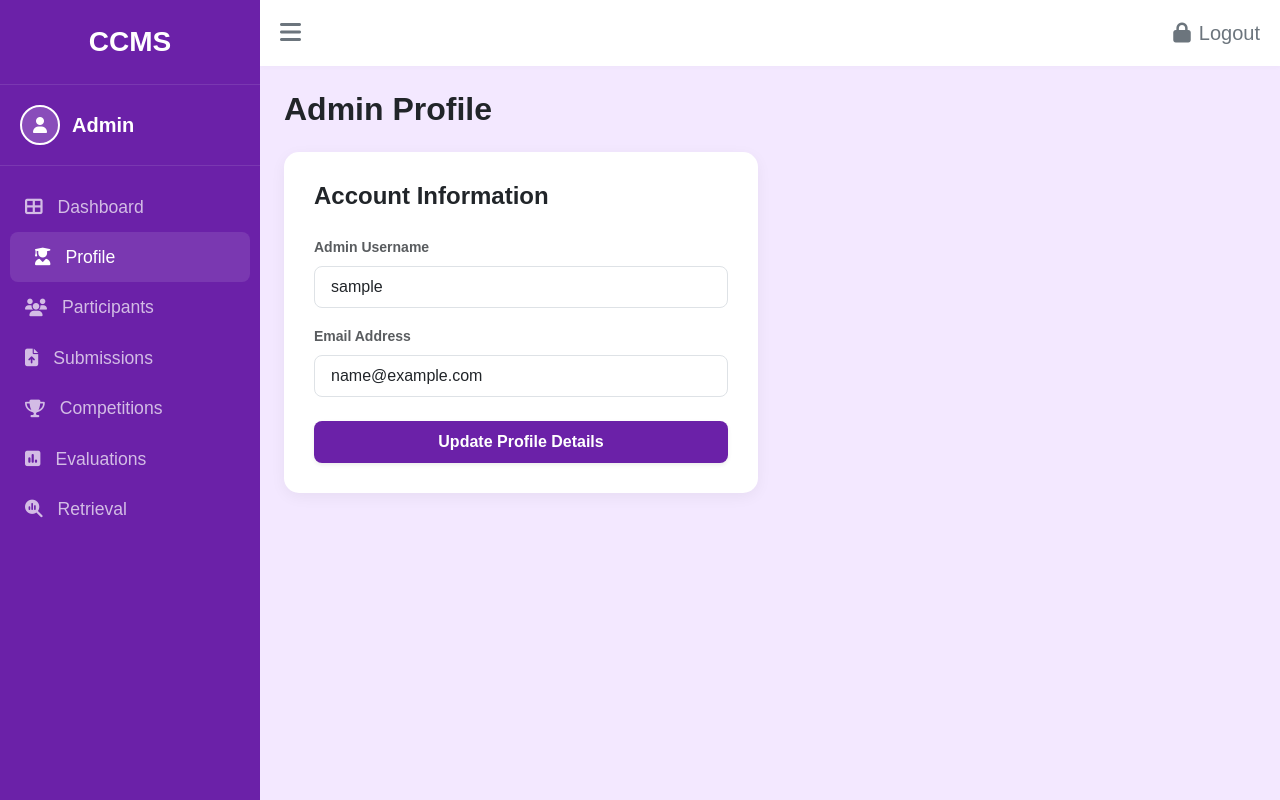
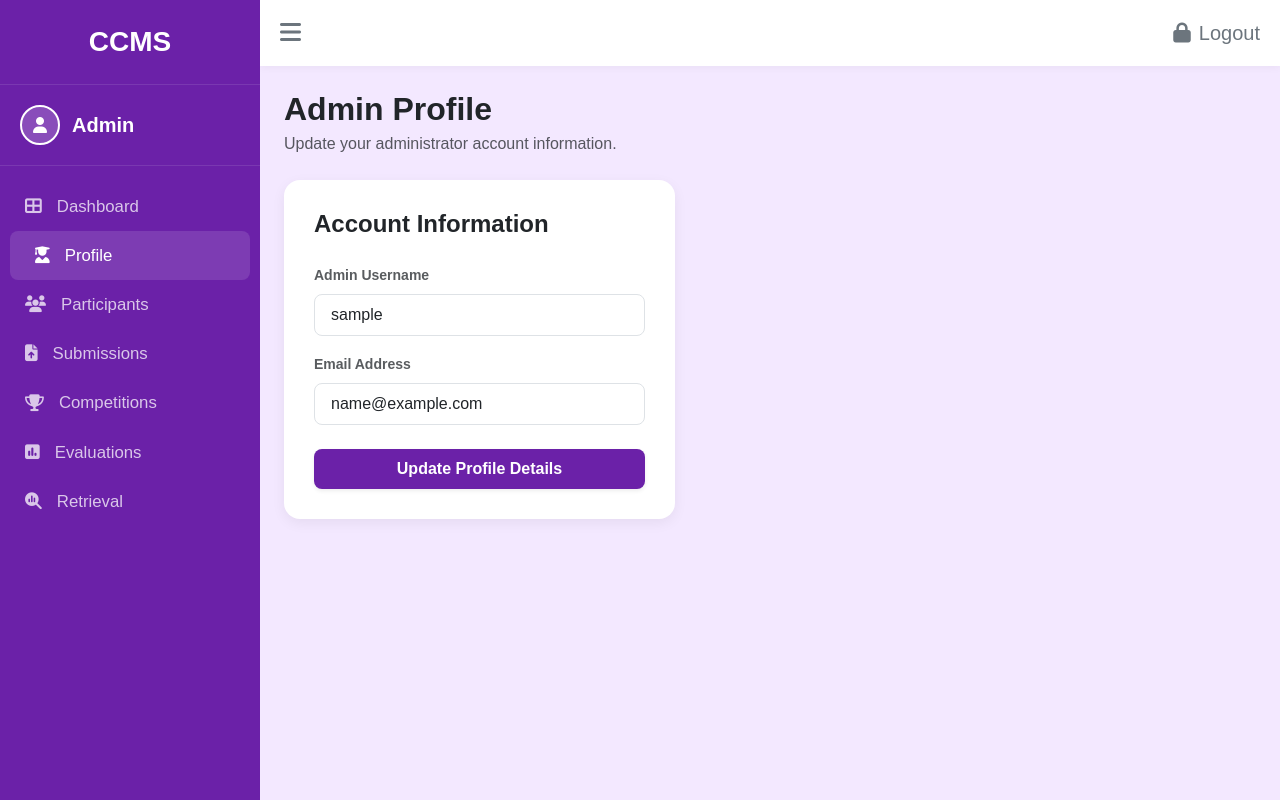
Before and after one commit to Khurraizy77/GR01, a PHP site: page /profileadmin.php in a window 1280 px wide. Run offline with PHP 8.4, Linux system fonts and the light colour scheme; the visitor is signed in with stand-in values (Sample User, id 1); some libraries are stand-ins or nearby versions.

Commit message:
profileadmin.php

```diff
--- a/profileadmin.php
+++ b/profileadmin.php
@@ -12,14 +12,19 @@ $admin_id = $_SESSION['admin_id'];
 $success_msg = "";
 $error_msg = "";
 
-if (($_SERVER["REQUEST_METHOD"] ?? "GET") == "POST") {
-    $username = trim($_POST['username']);
-    $email = trim($_POST['email']);
+if (($_SERVER["REQUEST_METHOD"] ?? "GET") === "POST") {
+    $username = trim($_POST['username'] ?? '');
+    $email = trim($_POST['email'] ?? '');
 
     if (!empty($username) && !empty($email)) {
         try {
             $query = "UPDATE admins SET username = ?, email = ? WHERE admin_id = ?";
             $stmt = mysqli_prepare($conn, $query);
+
+            if (!$stmt) {
+                throw new Exception("Failed to prepare profile update query.");
+            }
+
             mysqli_stmt_bind_param($stmt, "ssi", $username, $email, $admin_id);
 
             if (mysqli_stmt_execute($stmt)) {
@@ -29,14 +34,19 @@ if (($_SERVER["REQUEST_METHOD"] ?? "GET") == "POST") {
             } else {
                 $error_msg = "Failed to update profile. Please try again.";
             }
+
             mysqli_stmt_close($stmt);
-        } catch (mysqli_sql_exception $e) {
-            $error_msg = "Database Error: " . $e->getMessage();
+        } catch (Throwable $e) {
+            error_log("Admin Profile Update Error: " . $e->getMessage());
+            $error_msg = "A system error occurred. Please try again later.";
         }
     } else {
         $error_msg = "All fields are required.";
     }
 }
+
+$admin_username = $_SESSION['admin_username'] ?? '';
+$admin_email = $_SESSION['admin_email'] ?? '';
 ?>
 <!DOCTYPE html>
 <html lang="en">
@@ -44,25 +54,134 @@ if (($_SERVER["REQUEST_METHOD"] ?? "GET") == "POST") {
     <meta charset="UTF-8">
     <meta name="viewport" content="width=device-width, initial-scale=1.0">
     <title>Admin Profile - CCMS</title>
-    <link rel="stylesheet" href="css/bootstrap.min.css">
-    <link rel="stylesheet" href="https://cdnjs.cloudflare.com/ajax/libs/font-awesome/6.4.0/css/all.min.css">
+
+    <link href="https://cdn.jsdelivr.net/npm/bootstrap@5.3.3/dist/css/bootstrap.min.css" rel="stylesheet">
+    <link href="https://cdnjs.cloudflare.com/ajax/libs/font-awesome/6.5.2/css/all.min.css" rel="stylesheet">
+    <link rel="stylesheet" href="./css/app.css">
+
     <style>
-        body, html { height: 100%; background-color: #f3e8ff; font-family: sans-serif; overflow-x: hidden; }
-        .wrapper { display: flex; width: 100%; align-items: stretch; height: 100vh; }
-        #sidebar { min-width: 260px; max-width: 260px; background-color: #6b21a8; color: #fff; transition: all 0.3s; display: flex; flex-direction: column; justify-content: space-between; }
-        #sidebar.active { margin-left: -260px; }
-        .sidebar-header { padding: 25px; text-align: center; border-bottom: 1px solid rgba(255,255,255,0.1); }
-        .admin-profile { padding: 20px; border-bottom: 1px solid rgba(255,255,255,0.1); display: flex; align-items: center; gap: 12px; }
-        .admin-avatar { width: 40px; height: 40px; border-radius: 50%; border: 2px solid white; display: flex; align-items: center; justify-content: center; background: rgba(255,255,255,0.2); }
-        #sidebar ul a { color: rgba(255,255,255,0.7); text-decoration: none; display: flex; align-items: center; gap: 15px; font-size: 1.1rem; padding: 12px 25px; transition: 0.2s; }
-        #sidebar ul a:hover, #sidebar ul a.active { color: #fff; background: rgba(255, 255, 255, 0.1); border-radius: 8px; margin: 0 10px; }
-        #content { width: 100%; overflow-y: auto; }
-        .navbar-custom { background-color: #fff; box-shadow: 0 2px 4px rgba(0,0,0,0.02); padding: 15px 20px; }
-        .profile-card { border: none; border-radius: 15px; background: #fff; box-shadow: 0 4px 15px rgba(0,0,0,0.05); padding: 30px; }
-        .btn-purple { background-color: #6b21a8; color: white; border-radius: 8px; font-weight: bold; }
-        .btn-purple:hover { background-color: #581c87; color: white; }
+        body, html {
+            min-height: 100%;
+            background-color: #f3e8ff;
+            font-family: Arial, sans-serif;
+            overflow-x: hidden;
+        }
+
+        .wrapper {
+            display: flex;
+            width: 100%;
+            min-height: 100vh;
+        }
+
+        #sidebar {
+            min-width: 260px;
+            max-width: 260px;
+            background-color: #6b21a8;
+            color: #fff;
+            transition: all 0.3s;
+            display: flex;
+            flex-direction: column;
+            justify-content: space-between;
+        }
+
+        #sidebar.active {
+            margin-left: -260px;
+        }
+
+        .sidebar-header {
+            padding: 25px;
+            text-align: center;
+            border-bottom: 1px solid rgba(255,255,255,0.1);
+        }
+
+        .admin-profile {
+            padding: 20px;
+            border-bottom: 1px solid rgba(255,255,255,0.1);
+            display: flex;
+            align-items: center;
+            gap: 12px;
+        }
+
+        .admin-avatar {
+            width: 40px;
+            height: 40px;
+            border-radius: 50%;
+            border: 2px solid white;
+            display: flex;
+            align-items: center;
+            justify-content: center;
+            background: rgba(255,255,255,0.2);
+        }
+
+        #sidebar ul a {
+            color: rgba(255,255,255,0.75);
+            text-decoration: none;
+            display: flex;
+            align-items: center;
+            gap: 15px;
+            font-size: 1.05rem;
+            padding: 12px 25px;
+            transition: 0.2s;
+        }
+
+        #sidebar ul a:hover,
+        #sidebar ul a.active {
+            color: #fff;
+            background: rgba(255,255,255,0.12);
+            border-radius: 8px;
+            margin: 0 10px;
+        }
+
+        #content {
+            flex: 1;
+            overflow-y: auto;
+        }
+
+        .navbar-custom {
+            background-color: #fff;
+            box-shadow: 0 2px 8px rgba(0,0,0,0.04);
+            padding: 15px 20px;
+        }
+
+        .profile-card {
+            border: none;
+            border-radius: 16px;
+            background: #fff;
+            box-shadow: 0 4px 14px rgba(0,0,0,0.06);
+            padding: 30px;
+        }
+
+        .btn-purple {
+            background-color: #6b21a8;
+            color: white;
+            border-radius: 8px;
+            font-weight: 700;
+            border: none;
+        }
+
+        .btn-purple:hover {
+            background-color: #581c87;
+            color: white;
+        }
+
+        .form-control:focus {
+            border-color: #8b5cf6;
+            box-shadow: 0 0 0 0.2rem rgba(139,92,246,0.15);
+        }
+
+        @media (max-width: 768px) {
+            #sidebar {
+                margin-left: -260px;
+                position: fixed;
+                min-height: 100vh;
+                z-index: 999;
+            }
+
+            #sidebar.active {
+                margin-left: 0;
+            }
+        }
     </style>
-    <link rel="stylesheet" href="css/app.css">
 </head>
 <body>
 
@@ -78,39 +197,65 @@ if (($_SERVER["REQUEST_METHOD"] ?? "GET") == "POST") {
             <button type="button" id="sidebarCollapse" class="btn p-0 border-0 fs-4 text-secondary">
                 <i class="fa-solid fa-bars"></i>
             </button>
+
             <a href="logout.php" class="text-secondary text-decoration-none d-flex align-items-center gap-2 fs-5">
                 <i class="fa-solid fa-lock"></i> Logout
             </a>
         </nav>
 
         <div class="container-fluid p-4">
-            <h2 class="fw-bold text-dark mb-4">Admin Profile</h2>
+            <h2 class="fw-bold text-dark mb-1">Admin Profile</h2>
+            <p class="text-muted mb-4">Update your administrator account information.</p>
 
             <div class="row">
-                <div class="col-md-6">
+                <div class="col-md-6 col-lg-5">
                     <div class="card profile-card">
                         <h4 class="fw-bold text-dark mb-4">Account Information</h4>
 
-                        <?php if(!empty($success_msg)): ?>
-                            <div class="alert alert-success p-2 small"><?php echo $success_msg; ?></div>
+                        <?php if (!empty($success_msg)): ?>
+                            <div class="alert alert-success p-2 small">
+                                <?php echo htmlspecialchars($success_msg); ?>
+                            </div>
                         <?php endif; ?>
 
-                        <?php if(!empty($error_msg)): ?>
-                            <div class="alert alert-danger p-2 small"><?php echo $error_msg; ?></div>
+                        <?php if (!empty($error_msg)): ?>
+                            <div class="alert alert-danger p-2 small">
+                                <?php echo htmlspecialchars($error_msg); ?>
+                            </div>
                         <?php endif; ?>
 
                         <form action="profileadmin.php" method="POST">
                             <div class="mb-3">
-                                <label for="username" class="form-label text-muted small fw-bold">Admin Username</label>
-                                <input type="text" name="username" id="username" class="form-control form-control-lg fs-6" value="<?php echo htmlspecialchars($_SESSION['admin_username']); ?>" required>
+                                <label for="username" class="form-label text-muted small fw-bold">
+                                    Admin Username
+                                </label>
+                                <input
+                                    type="text"
+                                    name="username"
+                                    id="username"
+                                    class="form-control form-control-lg fs-6"
+                                    value="<?php echo htmlspecialchars($admin_username); ?>"
+                                    required
+                                >
                             </div>
 
                             <div class="mb-4">
-                                <label for="email" class="form-label text-muted small fw-bold">Email Address</label>
-                                <input type="email" name="email" id="email" class="form-control form-control-lg fs-6" value="<?php echo htmlspecialchars($_SESSION['admin_email']); ?>" required>
+                                <label for="email" class="form-label text-muted small fw-bold">
+                                    Email Address
+                                </label>
+                                <input
+                                    type="email"
+                                    name="email"
+                                    id="email"
+                                    class="form-control form-control-lg fs-6"
+                                    value="<?php echo htmlspecialchars($admin_email); ?>"
+                                    required
+                                >
                             </div>
 
-                            <button type="submit" class="btn btn-purple btn-lg w-100 shadow-sm fs-6">Update Profile Details</button>
+                            <button type="submit" class="btn btn-purple btn-lg w-100 shadow-sm fs-6">
+                                Update Profile Details
+                            </button>
                         </form>
                     </div>
                 </div>
@@ -121,10 +266,17 @@ if (($_SERVER["REQUEST_METHOD"] ?? "GET") == "POST") {
 </div>
 
 <script>
-    document.getElementById('sidebarCollapse').addEventListener('click', function () {
-        document.getElementById('sidebar').classList.toggle('active');
-    });
+    const sidebarBtn = document.getElementById('sidebarCollapse');
+    const sidebar = document.getElementById('sidebar');
+
+    if (sidebarBtn && sidebar) {
+        sidebarBtn.addEventListener('click', function () {
+            sidebar.classList.toggle('active');
+        });
+    }
 </script>
-<script src="js/bootstrap.bundle.min.js"></script>
+
+<script src="https://cdn.jsdelivr.net/npm/bootstrap@5.3.3/dist/js/bootstrap.bundle.min.js"></script>
+
 </body>
 </html>
```
